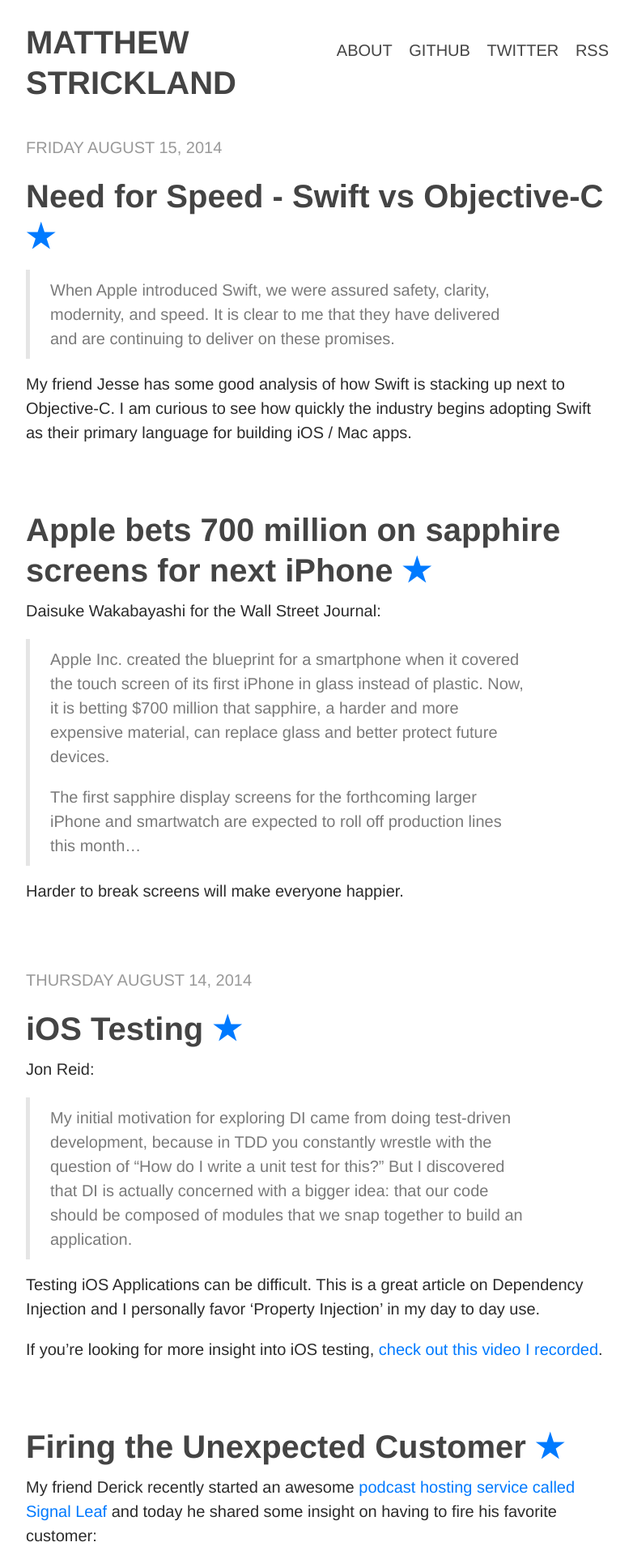
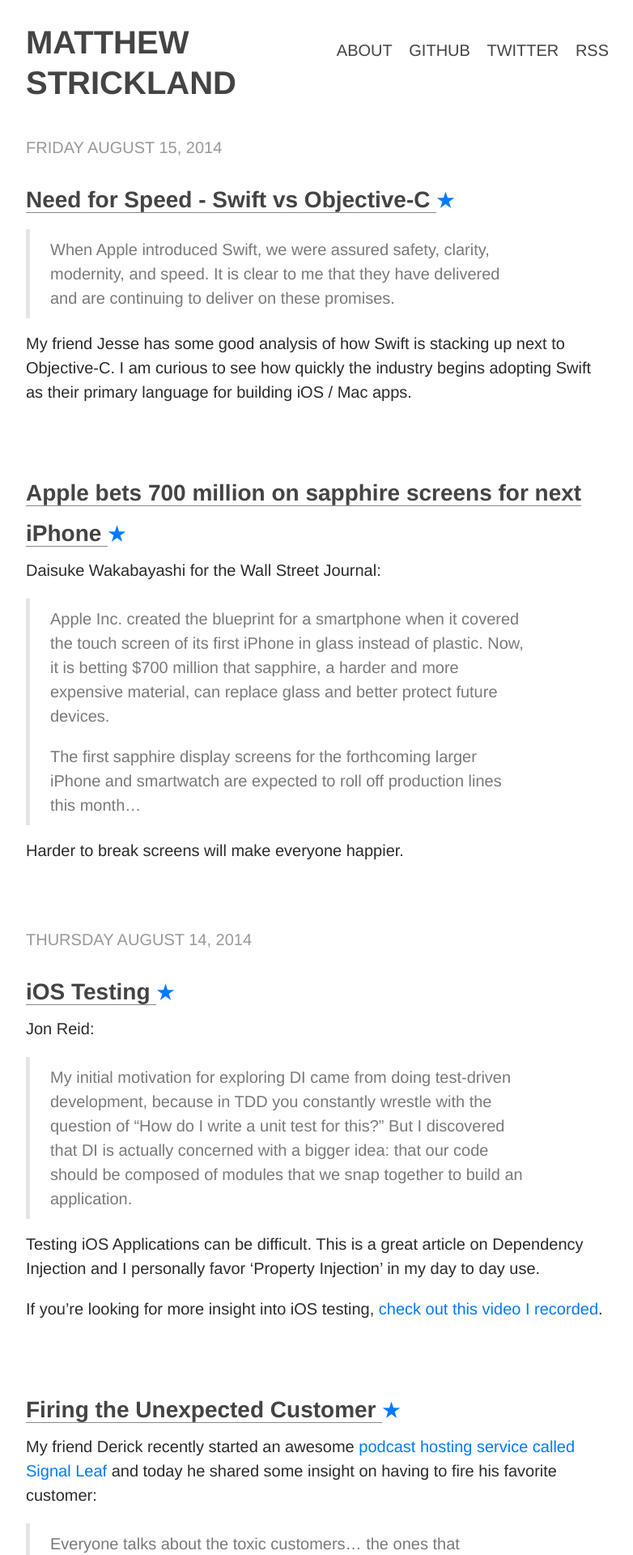
Before and after one commit to mps/mps.github.io, a Jekyll site: the page built from index.html, in a window 1280 px wide. Shown: the top 1920 px of the page at 81% size, without its empty margins (248-1030 px from the left). Built offline with Jekyll 4.4.1, drawn with Linux system fonts in a browser that asks for light colours; the list of posts is cut into pages by our own code.

Commit message:
more style tweaks

```diff
--- a/public/css/custom.css
+++ b/public/css/custom.css
@@ -59,9 +59,64 @@
 
 /* Blog post or page title */
 .page-title,
-.post-title,
+.post-title {
+  color: #444444;
+}
+
 .post-title a {
+  font-size: 28px;
   color: #444444;
+  text-decoration: none;
+}
+
+.post-title a:link {
+  color: #444444;
+  text-decoration: none;
+  border-color: #888;
+  border-width: 0 0 1px 0;
+  border-style: none none solid none;
+}
+
+.post-title a:visited {
+  color: #444444;
+  border-color: #888;
+  border-width: 0 0 1px 0;
+  border-style: none none solid none;
+}
+
+.post-title a:hover {
+  color: #ffffff;
+  text-decoration: none;
+  background-color: #2B2B2B;
+  border-color: #2B2B2B;
+}
+
+.custom-link {
+  display: inline;
+}
+
+.custom-link a {
+  font-size: 24px;
+  color: #007AFF;
+  text-decoration: none;
+  border: 0;
+}
+
+.custom-link a:link {
+  color: #007AFF;
+  text-decoration: none;
+  border: 0;
+}
+
+.custom-link a:visited {
+  color: #007AFF;
+  border: 0;
+}
+
+.custom-link a:hover {
+  color: white;
+  text-decoration: none;
+  border: 0;
 }
 
 .page-title,
@@ -115,14 +170,6 @@
   border-bottom: 1px solid #d0d0d0;
 }
 
-.custom-link {
-  display: inline;
-}
-
-.custom-link a {
-  color: #007AFF;
-}
-
 #share-this span {
   -webkit-box-sizing: content-box;
   -moz-box-sizing: content-box;
--- a/public/css/mobile.css
+++ b/public/css/mobile.css
@@ -3,7 +3,7 @@
 .post-title {
   border: 0;
   border: 0;
-  margin: 0;
+  margin: 0 0 10px 0;
   padding: 0;
 }
 
@@ -26,3 +26,15 @@
 .footer {
   margin-top: 1rem;
 }
+
+.post-title a:link {
+  border: 0;
+}
+
+.post-title a:visited {
+  border: 0;
+}
+
+.post-title a:hover {
+  border: 0;
+}
```
Also changed, not shown: 1 other file.
